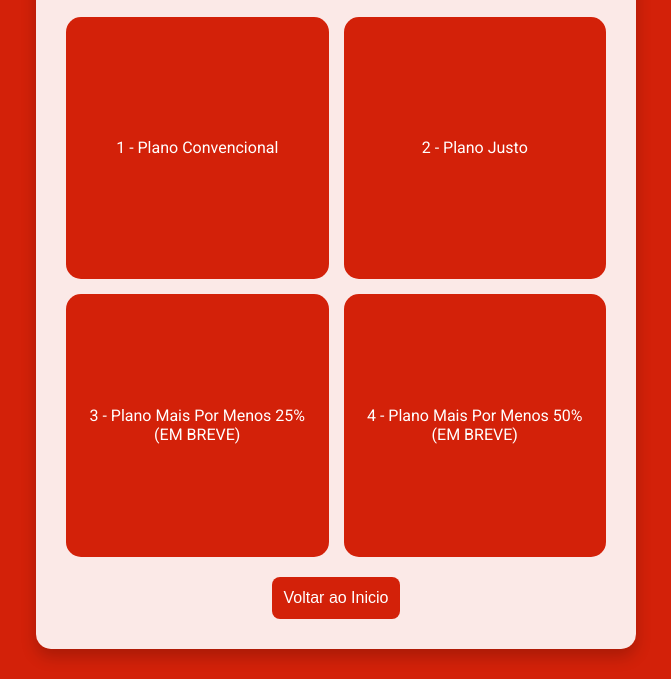
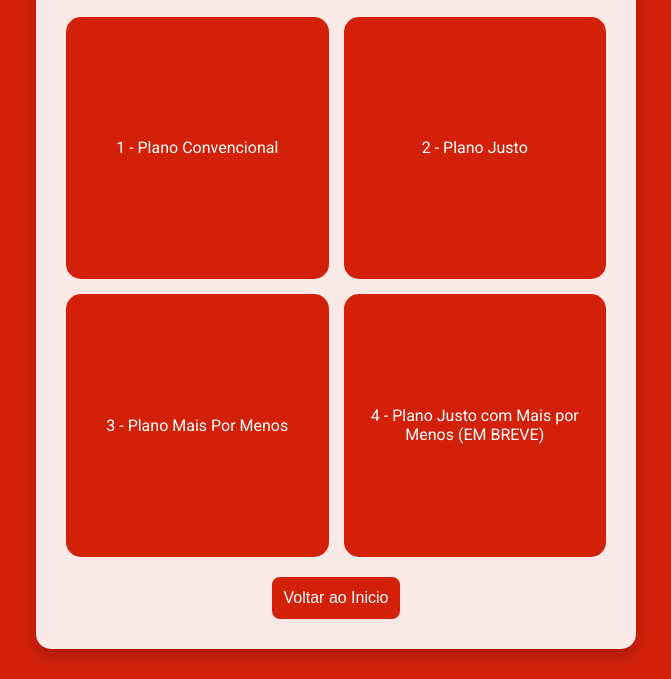
Before and after one commit to FabioRagnarDEV/calculadorasInteligentes, a website: page Planos/planos.html in a window 1280 px wide. Shown: the part 121-800 px from the top of the page, without its empty margins (304-975 px from the left). Drawn offline with Linux system fonts and the light colour scheme.

Commit message:
Modificando o nome do plano mais por menos (pois está embutido ambos) e adicionando o justo com mais por menos, que será desenvolvido em breve

```diff
--- a/Planos/planos.html
+++ b/Planos/planos.html
@@ -21,10 +21,10 @@
                 2 - Plano Justo
             </a>
             <a href="/Planos/PlanoMaisPorMenos/planomaispormenos.html" class="app-button">
-                3 - Plano Mais Por Menos 25% (EM BREVE)
+                3 - Plano Mais Por Menos
             </a>
             <a href="" class="app-button">
-                4 - Plano Mais Por Menos 50% (EM BREVE)
+                4 - Plano Justo com Mais por Menos (EM BREVE)
             </a>
         </div>
 
```
